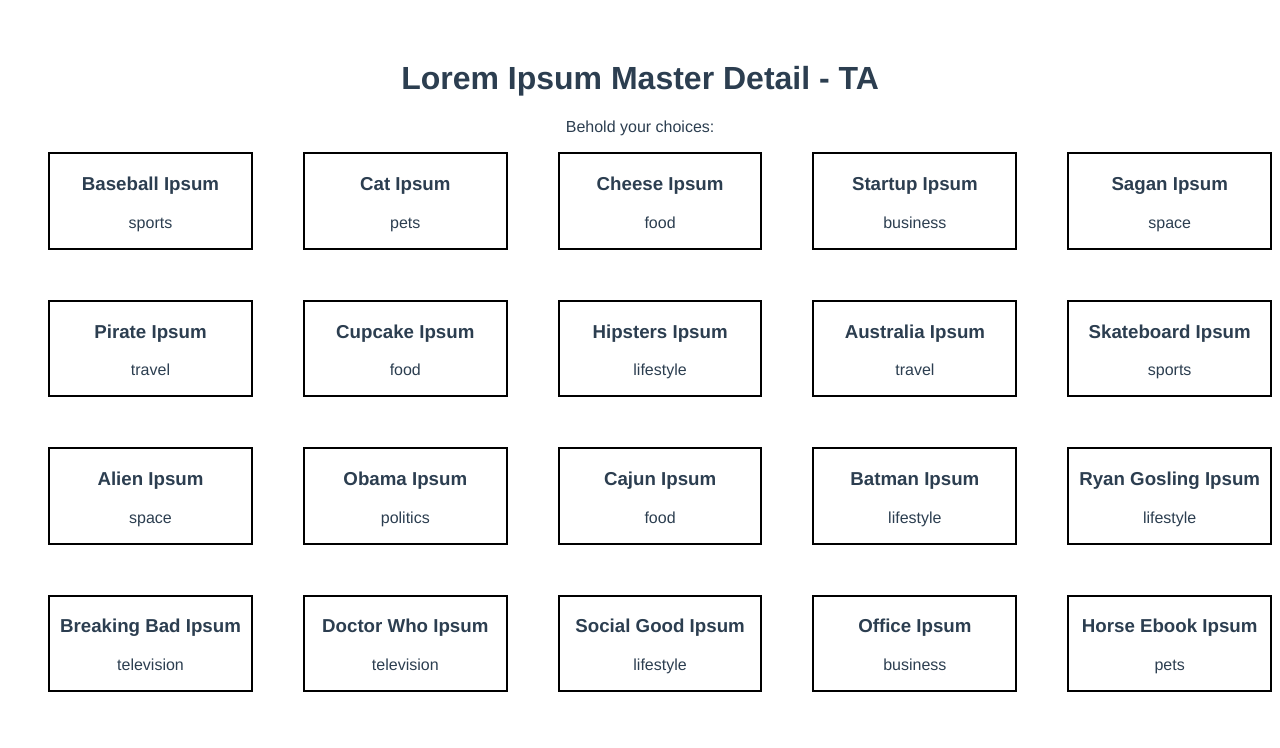
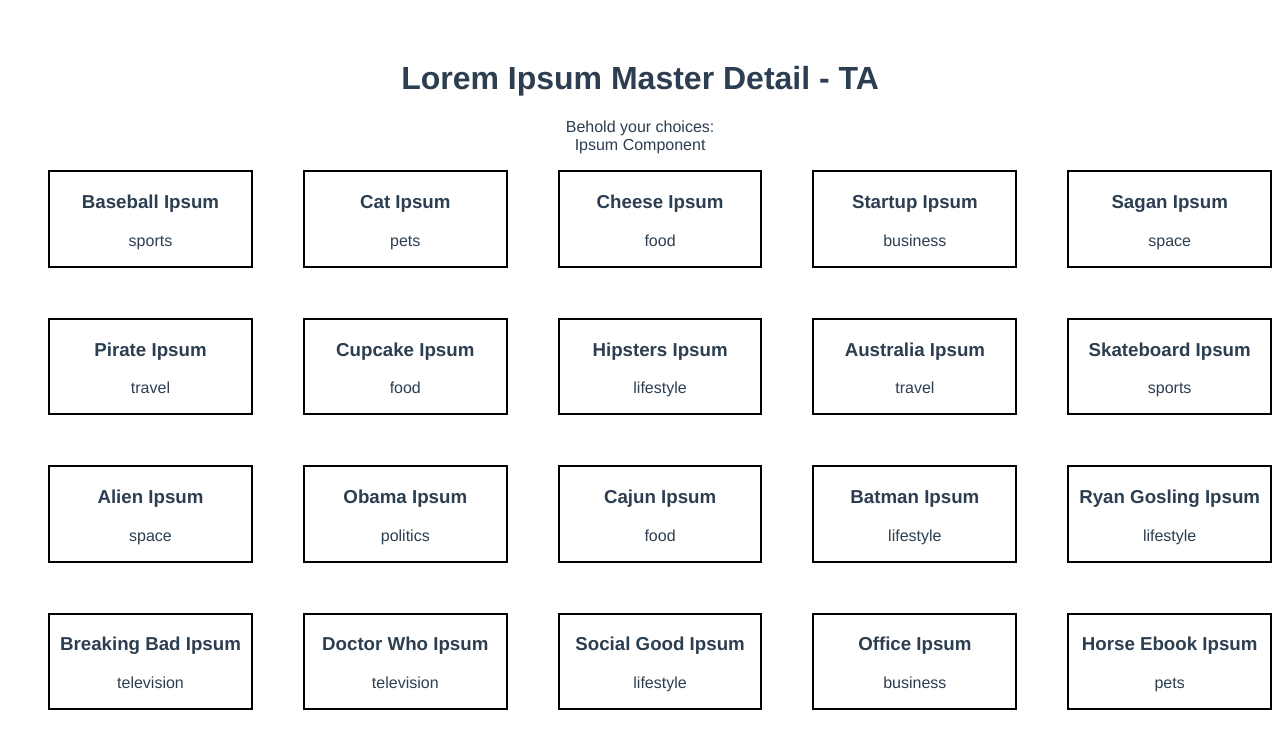
Before and after one commit to MariahAdams/lorem-ipsum, a Vue app: page / in a window 1280 px wide. Shown: the top 748 px of the page. Built offline with nearby package versions, Linux system fonts and the light colour scheme.

Commit message:
wired up Ipsum component

```diff
--- /dev/null
+++ b/src/components/Ipsum.vue
@@ -0,0 +1,15 @@
+<template>
+  <section>
+    Ipsum Component
+  </section>
+</template>
+
+<script>
+export default {
+
+};
+</script>
+
+<style>
+
+</style>
--- a/src/components/Ipsums.vue
+++ b/src/components/Ipsums.vue
@@ -1,12 +1,14 @@
 <template>
   <section>
     Behold your choices:
+    <Ipsum />
     <IpsumsList :ipsums="ipsums"/>
   </section>
 </template>
 
 <script>
 import IpsumsList from './IpsumsList';
+import Ipsum from './Ipsum';
 import ipsumsApi from '../services/ipsumsApi';
 
 export default {
@@ -16,7 +18,8 @@
     };
   },
   components: {
-    IpsumsList
+    IpsumsList,
+    Ipsum
   }
 };
 </script>
```
